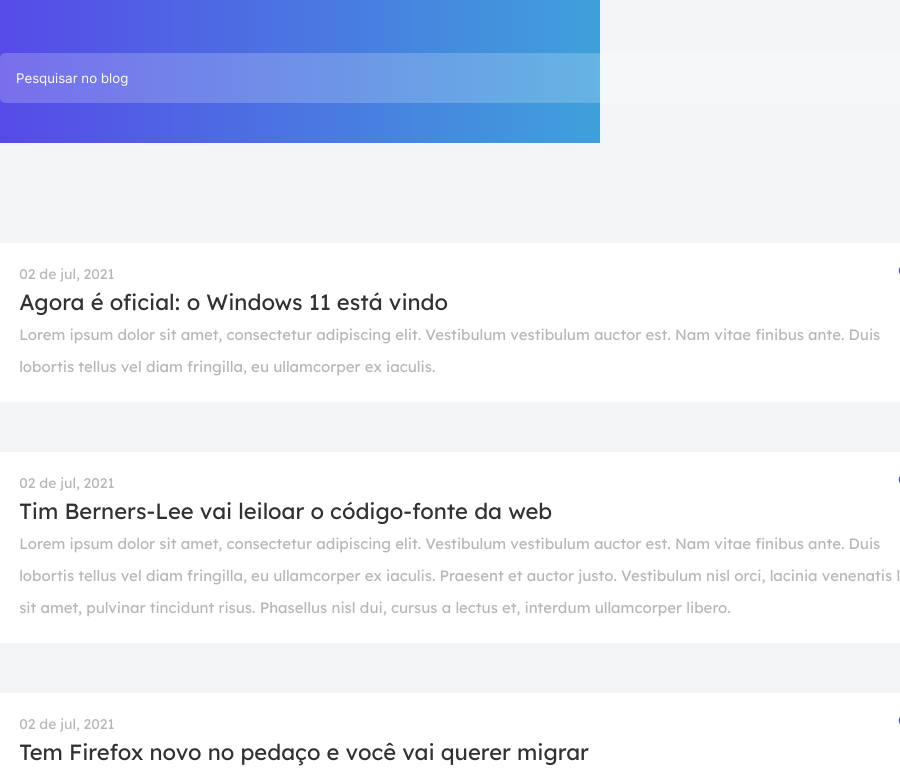
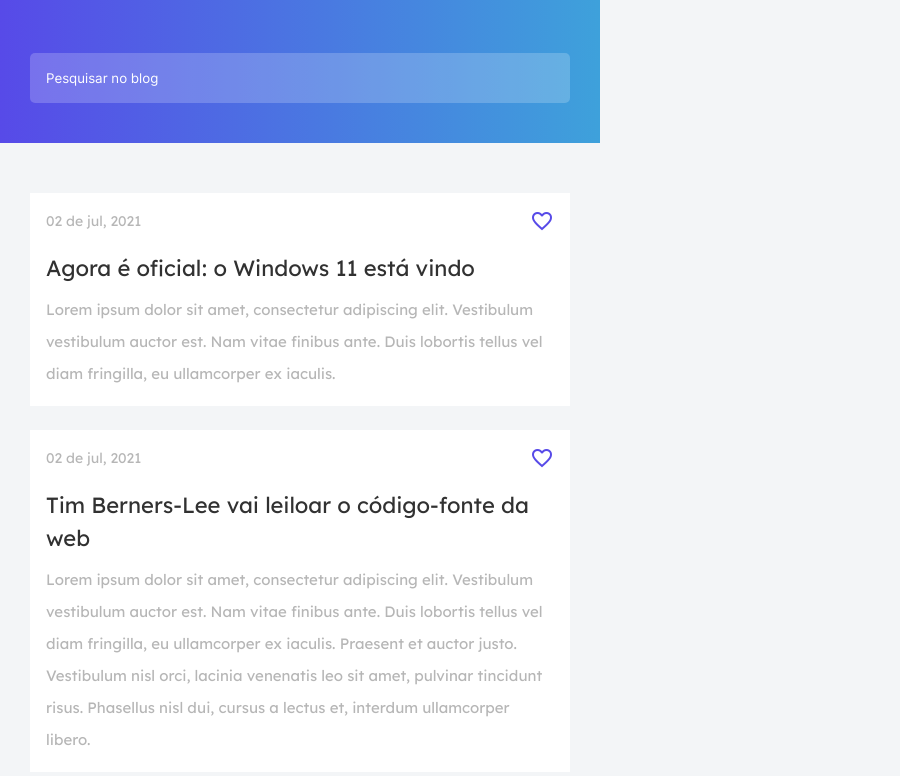
Before and after one commit to luisaferreira/Blog, a plain HTML site: page index.html in a window 600 px wide. Shown: the part 83-859 px from the top of the page, 900 px wide, since content can reach past the window. Drawn offline with Linux system fonts and the light colour scheme.

Commit message:
responsividade mobile/tablet

```diff
--- a/css/base.css
+++ b/css/base.css
@@ -42,3 +42,19 @@ body {
     max-width: 432px;
   }
 }
+
+/* Tablets de baixa resolução, celulares */
+@media screen and (min-width: 482px) and (max-width: 767px) {
+  .container {
+    width: 90%;
+    max-width: 690px;
+  }
+}
+
+/* Tablets, ipads */
+@media screen and (min-width: 768px) and (max-width: 1024px) {
+  .container {
+    width: 90%;
+    max-width: 920px;
+  }
+}
--- a/css/style.css
+++ b/css/style.css
@@ -14,6 +14,7 @@
 .texto-superior {
     font-size: 24px;
     color: var(--white);
+
 }
 
 .barra-pesquisa {
@@ -53,11 +54,11 @@
     /* box-shadow: 0px 0px 10px 0px rgba(19, 19, 31, 0,05); */
 }
 
-
 .container-artigo-superior {
     display: flex;
     justify-content: space-between;
     align-items: center;
+    margin-bottom: 1.2rem;
 }
 
 .artigo-data {
@@ -94,10 +95,6 @@
         margin-bottom: 3.125rem;
     }
 
-    .container-artigo-superior {
-        margin-bottom: 1.2rem;
-    }
-
     .artigo {
         margin-bottom: 1.5rem;
         padding: 1rem;
@@ -116,3 +113,28 @@
         font-size: 14px;
     }
 }
+
+/* Tablets de baixa resolução, celulares */
+@media screen and (min-width:481px) and (max-width: 767px) {
+    .container-main {
+        margin-top: 3.125rem;
+        margin-bottom: 3.125rem;
+    }
+
+    .artigo {
+        margin-bottom: 1.5rem;
+        padding: 1rem;
+    }
+
+    .artigo-titulo {
+        margin-bottom: .6rem;
+    }
+}
+
+/* Tablets, ipads */
+@media screen and (min-width: 768px) and (max-width: 1024px) {
+    .container-main {
+        margin-top: 4.2rem;
+        margin-bottom: 4.2rem;
+    }
+}
```
